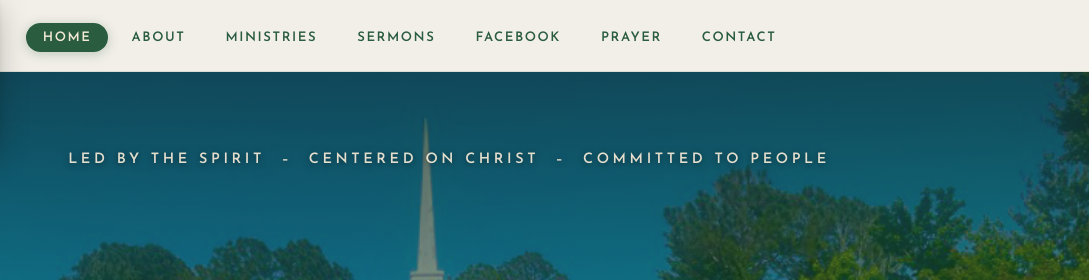
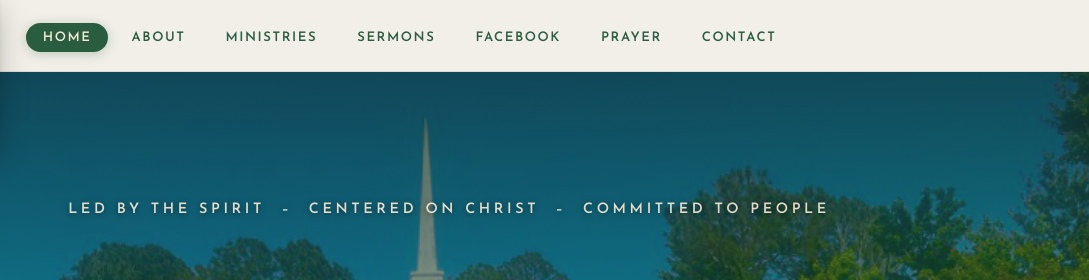
Before and after one commit to GraceCommunity-Faith/GraceCommunity, a plain HTML site: page index.html in a window 1280 px wide. Shown: the top 280 px of the page, 191-1280 px from the left. Drawn offline with nearby package versions, Linux system fonts and the light colour scheme; a script that the page names is missing.

Commit message:
Update index.html

```diff
--- a/index.html
+++ b/index.html
@@ -438,7 +438,7 @@
 <section id="hero">
   <div class="hero-bg"></div>
   <div class="hero-overlay"></div>
-  <div style="position:absolute;top:150px;left:0;right:0;z-index:101;text-align:center;">
+  <div style="position:absolute;top:200px;left:0;right:0;z-index:101;text-align:center;">
     <p style="font-family:'Josefin Sans',sans-serif;font-weight:900;font-size:0.90rem;
               letter-spacing:0.25em;text-transform:uppercase;
               color:rgba(245,234,215,0.92);margin:0;line-height:1.4;
```
